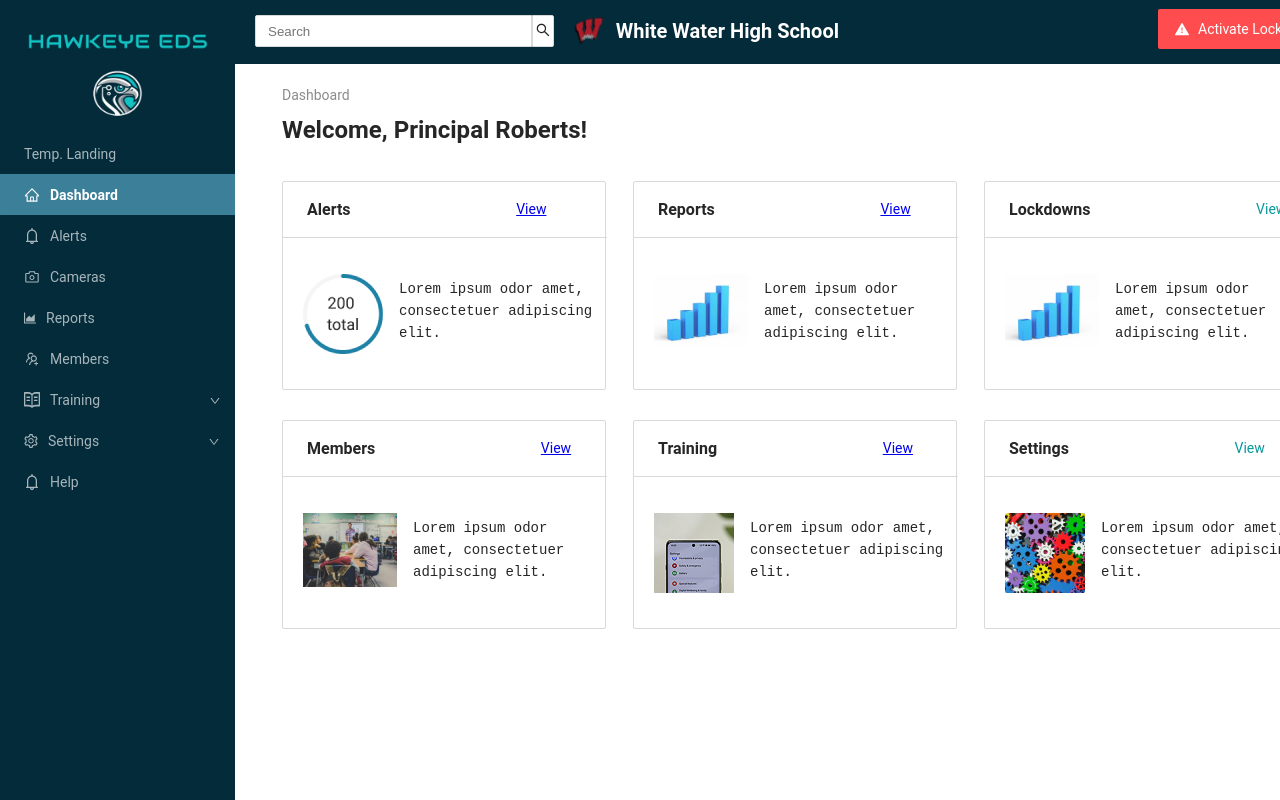
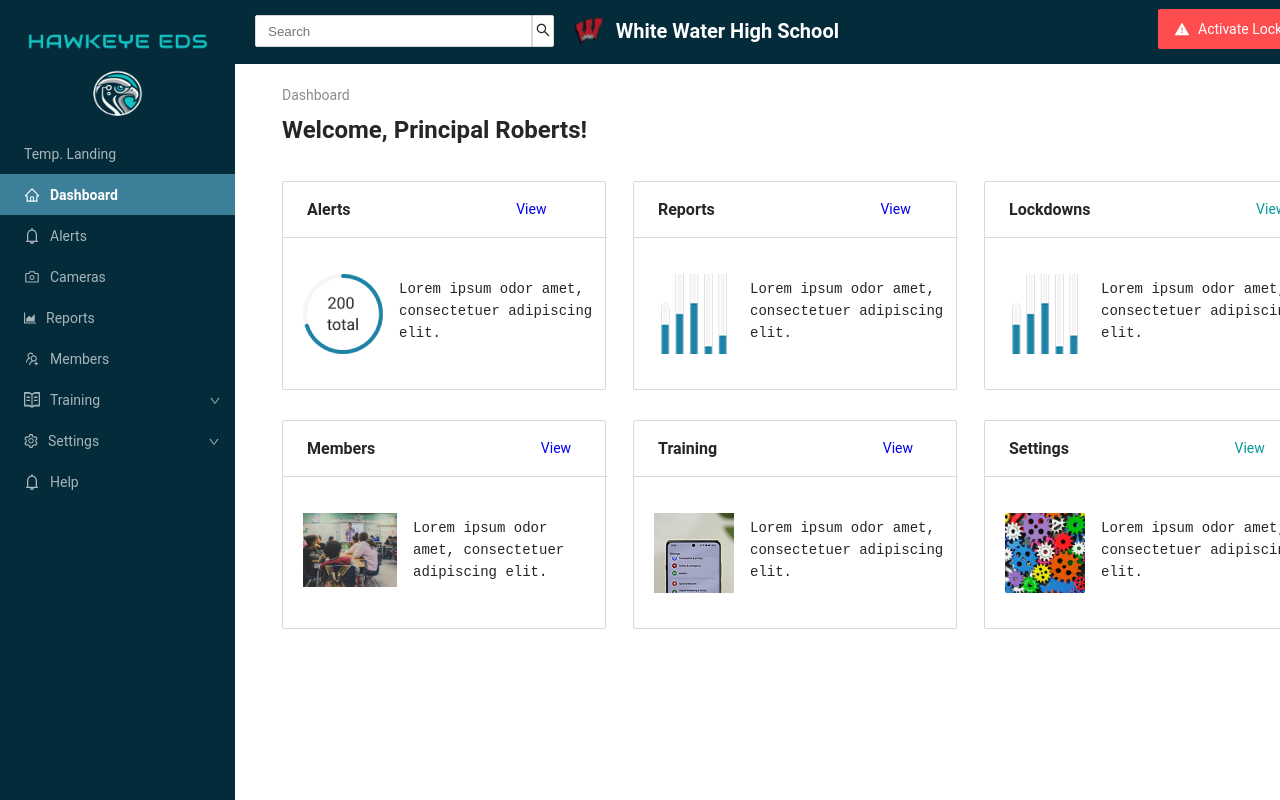
Before and after one commit to Svmorgan5/Hawkeye, a React (Vite) app in the folder hawkEye-frontend/: page /dashboard in a window 1280 px wide. Built offline with nearby package versions, Linux system fonts and the light colour scheme; the HTML template or start-up script is replaced by a standard one.

Commit message:
landing page

```diff
--- a/hawkEye-frontend/src/components/Dashboard/DashCard.tsx
+++ b/hawkEye-frontend/src/components/Dashboard/DashCard.tsx
@@ -21,7 +21,7 @@
           <div className='card-head'>
              {heading}
              <div className='card-button'>
-                <a href={link}>View</a>
+                <a className='a' href={link}>View</a>
             </div>
           </div>
 
--- a/hawkEye-frontend/src/components/Dashboard/Dashboard.css
+++ b/hawkEye-frontend/src/components/Dashboard/Dashboard.css
@@ -145,6 +145,9 @@
 
 
 }
+.a{
+    text-decoration: none;
+}
 /* Inside auto layout */
 /* flex: none;
 order: 1;
```
Also changed, not shown: hawkEye-frontend/src/assets/bars.png.
